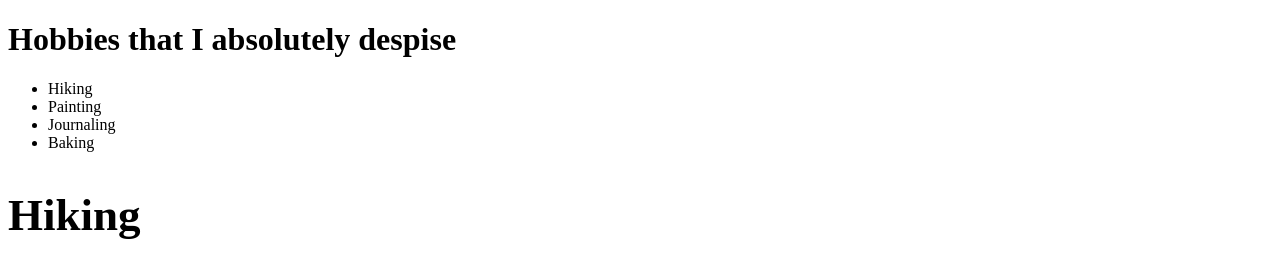
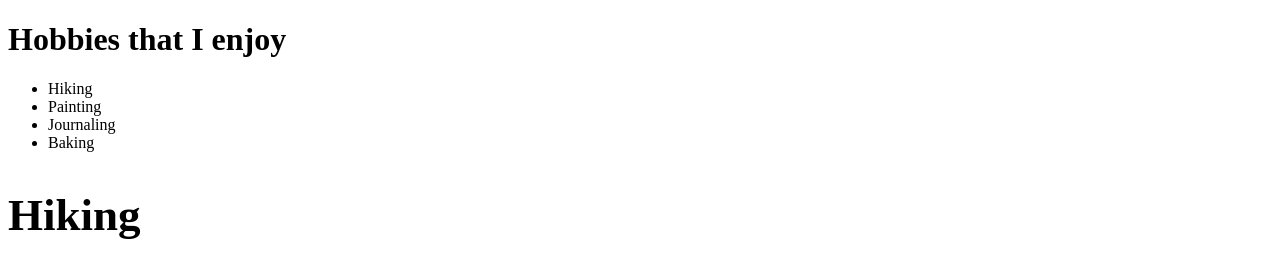
Before and after one commit to PHL-LC101-April22/js-assignment-4-html-me-something-MonorearChi, a website: page index.html in a window 1280 px wide. Shown: the top 276 px of the page. Drawn offline with Linux system fonts and the light colour scheme; files whose address does not match are found by name.

Commit message:
Reverted title change back to things I enjoy

```diff
--- a/index.html
+++ b/index.html
@@ -6,7 +6,7 @@
       <body>
          <main>
       <!-- Write your HTML in this file! -->
-            <h1><b> Hobbies that I absolutely despise </b></h1>
+            <h1><b> Hobbies that I enjoy </b></h1>
             <P>
                <ul>
                   <li>Hiking</li>
```
